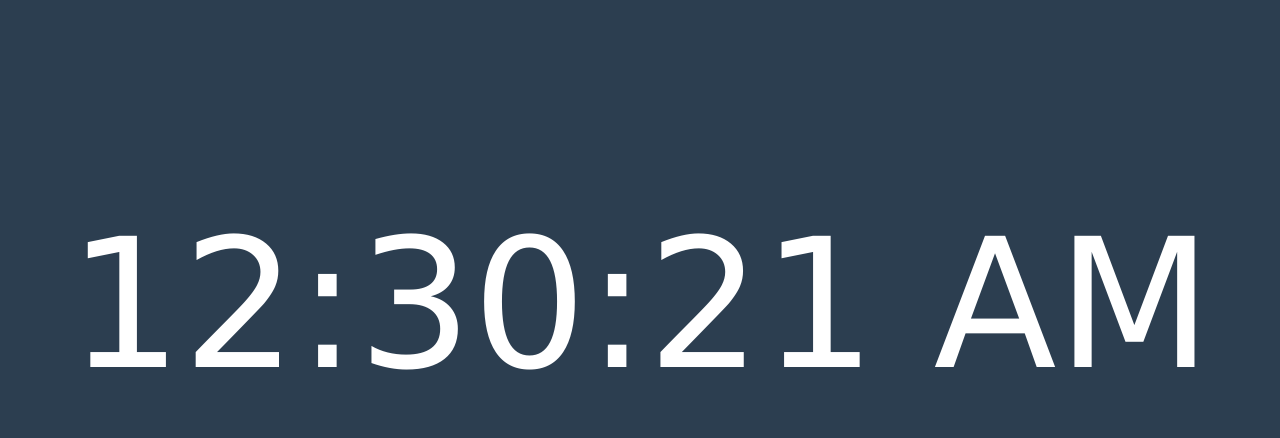
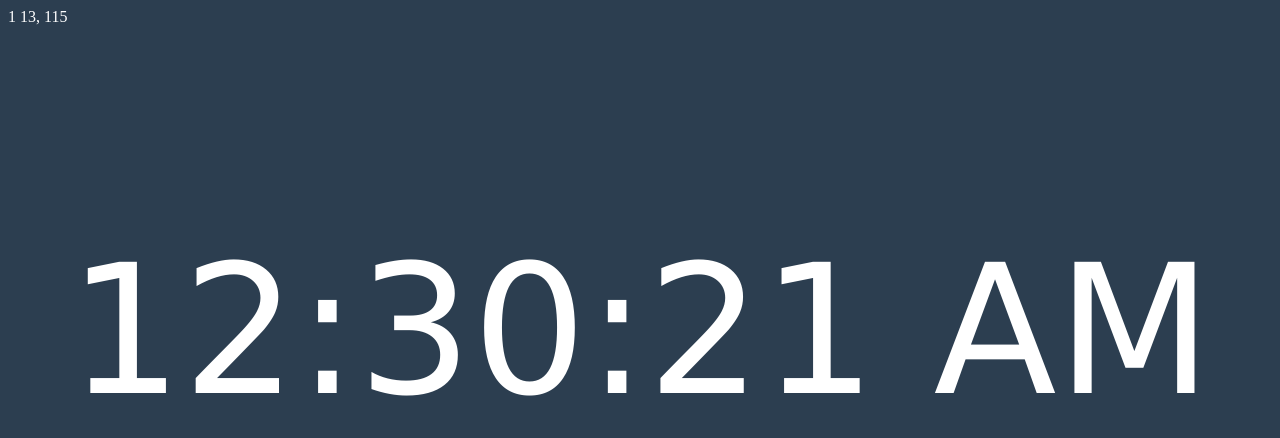
Before and after one commit to Omrika/Digital-Clock, a plain HTML site: page index.html in a window 1280 px wide. Drawn offline with nearby package versions, Linux system fonts and the light colour scheme.

Commit message:
edit date

```diff
--- a/clock.js
+++ b/clock.js
@@ -37,13 +37,15 @@ $(document).ready(function(){
 		setInterval(displayTime, 1000);
 
 		function displayDate() {
-			var CurrentTime = new Date();
-			var month = CurrentTime.getMonth();
-			var date = CurrentTime.getDate();
-			var year = CurrentTime.getYear();
+			var CurrentDay = new Date();
+			var month = CurrentDay.getMonth();
+			var date = CurrentDay.getDate();
+			var year = CurrentDay.getYear();
 
-			var dateDiv = document.getElementById('Date');
+
+			var dateDiv = document.getElementById('date');
 			dateDiv.innerText = month + " " + date + "," + " " + year;
 		}
 
+		displayDate();
 });
--- a/index.html
+++ b/index.html
@@ -4,8 +4,9 @@
 		<link rel="stylesheet" type="text/css" href="style.css">
 </head>
 <body>
+		<div id="date"></div>
 		<div id="clock"></div>
-		<script src="http://ajax.googleapis.com/ajax/libs/jquery/1.11.2/jquery.min.js"></script>
+	<script src="http://ajax.googleapis.com/ajax/libs/jquery/1.11.2/jquery.min.js"></script>
 	<script src= "clock.js"></script>
 </body>
 </html>
--- a/style.css
+++ b/style.css
@@ -10,3 +10,7 @@ body {
 	font-size: 180px;
 
 }
+
+#date {
+	color: white;
+}
```
